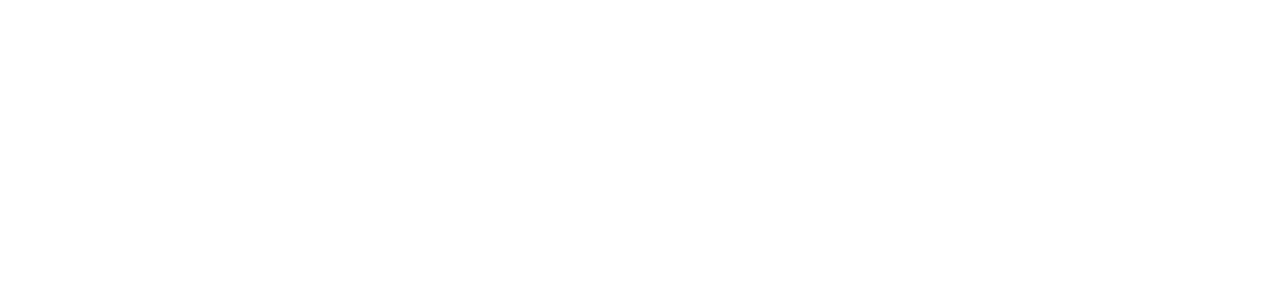
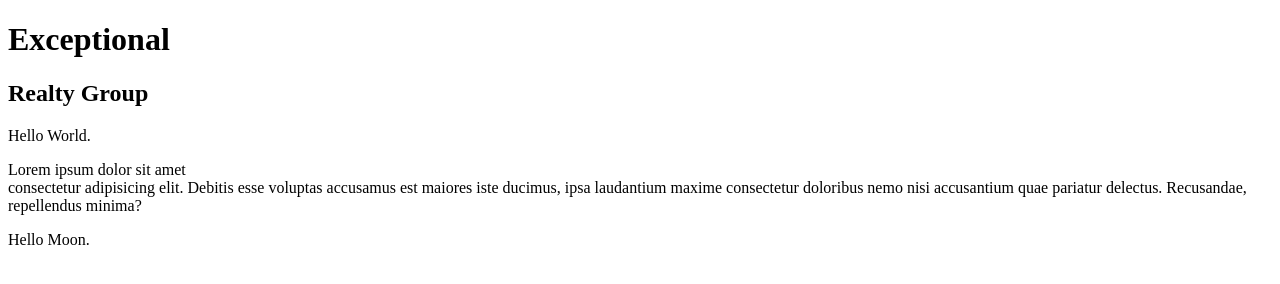
Before and after one commit to dclements9/exceptional-realty, a plain HTML site: page index.html in a window 1280 px wide. Drawn offline with Linux system fonts and the light colour scheme.

Commit message:
started real-estate-listings.html

```diff
--- a/index.html
+++ b/index.html
@@ -14,5 +14,12 @@
         <!-- The body is the entire viewable area of the web page.
         For example, we can see text, links, images, and media.
         -->
+        <h1>Exceptional</h1>
+        <h2>Realty Group</h2>
+        <p>Hello World.</p>
+        <p>Lorem ipsum dolor sit amet <br>
+            consectetur adipisicing elit. Debitis esse voluptas accusamus est maiores iste ducimus, ipsa laudantium maxime consectetur doloribus nemo nisi accusantium quae pariatur delectus. Recusandae, repellendus minima?</p>
+
+        <p>Hello Moon.</p>
     </body>
 </html>
```
Also changed, not shown: real-estate-listings.html (added, +17 -0 lines).
